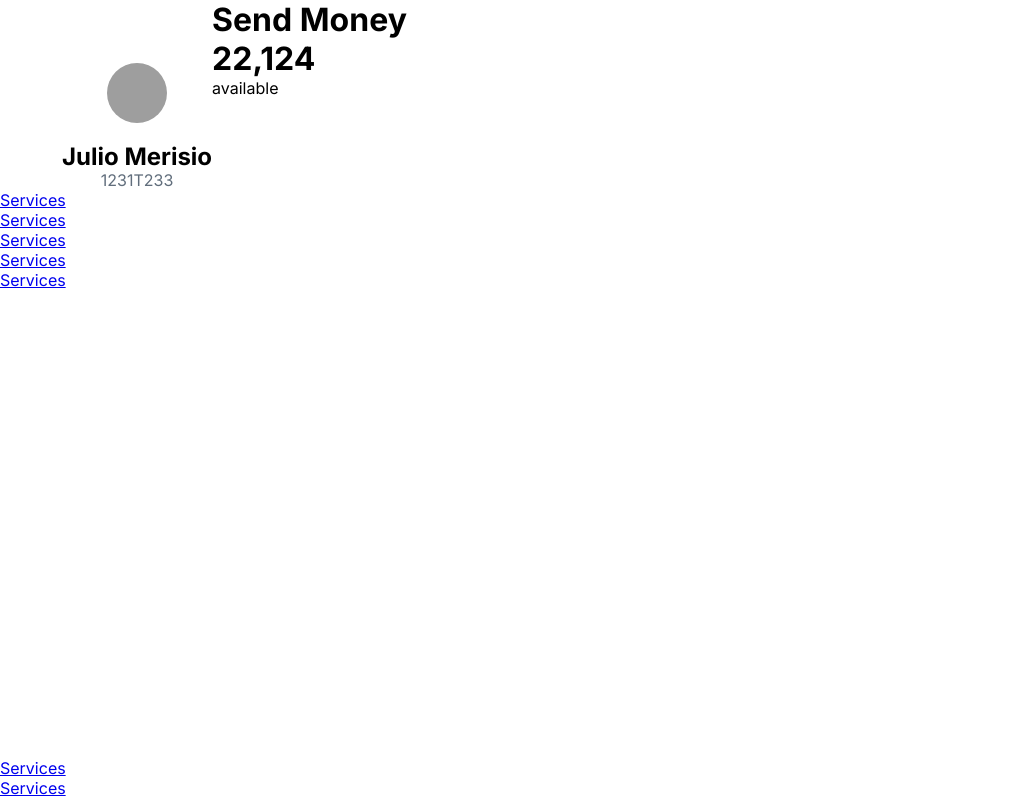
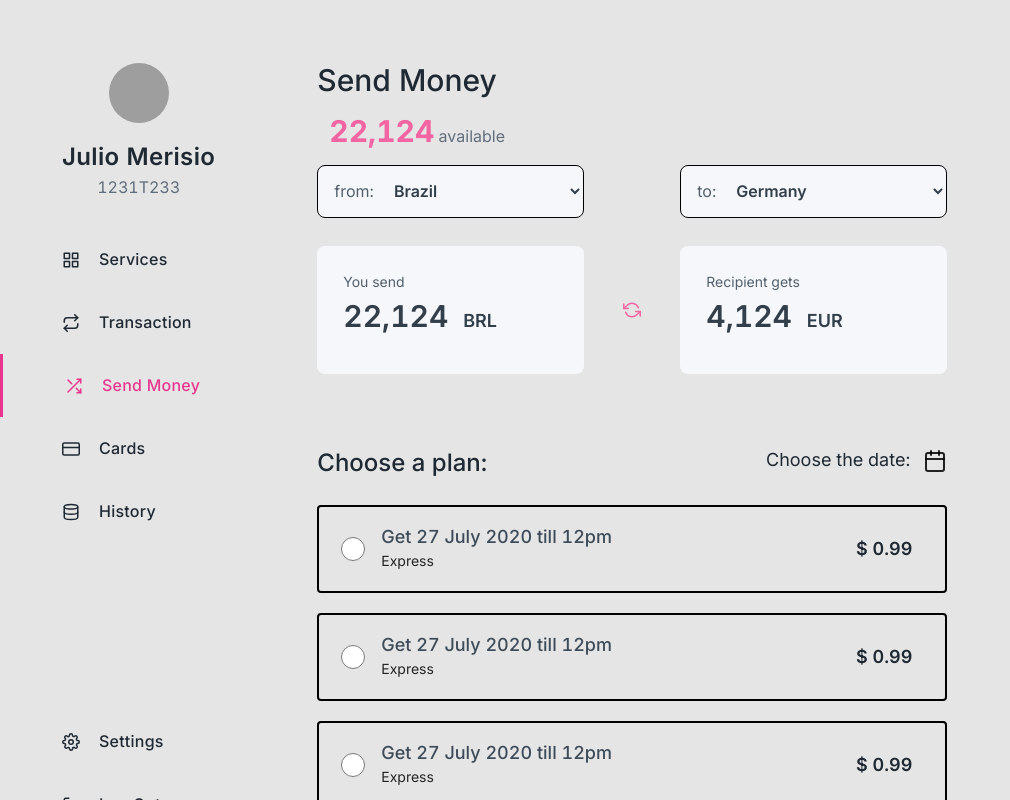
Before and after one commit to MarcusMartins38/datamonkeys, a React (Create React App) app: page / in a window 1280 px wide. Shown: the whole page, without its empty margins (0-1010 px from the left). Built offline with nearby package versions, Linux system fonts and the light colour scheme; grey boxes are pictures that could not be loaded.

Commit message:
Middle design ready

```diff
--- a/package.json
+++ b/package.json
@@ -10,6 +10,7 @@
     "@types/node": "^12.0.0",
     "@types/react": "^16.9.0",
     "@types/react-dom": "^16.9.0",
+    "antd": "^4.5.1",
     "react": "^16.13.1",
     "react-dom": "^16.13.1",
     "react-icons": "^3.10.0",
--- a/src/pages/Dashboard/index.tsx
+++ b/src/pages/Dashboard/index.tsx
@@ -1,19 +1,47 @@
 import React from "react";
 import { NavLink } from "react-router-dom";
 
+import { Select } from "antd";
+import "antd/dist/antd.css";
+
+import {
+  FiGrid,
+  FiRepeat,
+  FiShuffle,
+  FiCreditCard,
+  FiDatabase,
+  FiSettings,
+  FiLogOut,
+  FiRefreshCcw,
+  FiCalendar,
+} from "react-icons/fi";
+
 import {
   Container,
-  LeftSideContent,
+  LeftSideContainer,
   ProfileInfo,
   ServicesButtons,
-  MiddleSideContent,
-  RigthSideContent,
+  MiddleSideContainer,
+  MiddleHeader,
+  SelectionsDiv,
+  ConvertedMoneyDiv,
+  CalendarHeader,
+  ListOfPlans,
+  InputRadio,
+  RigthSideContainer,
+  PaymentDetails,
 } from "./styles";
 
 const Dashboard: React.FC = () => {
+  const { Option } = Select;
+
+  function handleChange(value: string) {
+    console.log(`selected ${value}`);
+  }
+
   return (
     <Container>
-      <LeftSideContent>
+      <LeftSideContainer>
         <ProfileInfo>
           <img
             src="https://avatars0.githubusercontent.com/u/57776263?s=460&u=0492ca374347582300b38a8665c05574b329fec6&v=4"
@@ -25,28 +53,144 @@ const Dashboard: React.FC = () => {
 
         <ServicesButtons>
           <div>
-            <NavLink to="/">Services</NavLink>
-            <NavLink to="/">Services</NavLink>
-            <NavLink to="/">Services</NavLink>
-            <NavLink to="/">Services</NavLink>
-            <NavLink to="/">Services</NavLink>
+            <NavLink to="/">
+              <FiGrid size={18} />
+              Services
+            </NavLink>
+            <NavLink to="/">
+              <FiRepeat size={18} />
+              Transaction
+            </NavLink>
+            <NavLink
+              activeStyle={{
+                color: "#E8368F",
+                borderCollapse: "separate",
+                borderSpacing: "115px 0",
+                borderLeft: "3px solid #E8368F",
+              }}
+              to="/"
+            >
+              <FiShuffle size={18} />
+              Send Money
+            </NavLink>
+            <NavLink to="/">
+              <FiCreditCard size={18} />
+              Cards
+            </NavLink>
+            <NavLink to="/">
+              <FiDatabase size={18} />
+              History
+            </NavLink>
           </div>
 
           <div>
-            <NavLink to="/">Services</NavLink>
-            <NavLink to="/">Services</NavLink>
+            <NavLink to="/">
+              <FiSettings size={18} />
+              Settings
+            </NavLink>
+            <NavLink to="/">
+              <FiLogOut size={18} />
+              Log Out
+            </NavLink>
           </div>
         </ServicesButtons>
-      </LeftSideContent>
+      </LeftSideContainer>
 
-      <MiddleSideContent>
-        <h1>Send Money</h1>
+      <MiddleSideContainer>
+        <MiddleHeader>
+          <h1>Send Money</h1>
+          <div>
+            <p>
+              <strong>22,124</strong> available
+            </p>
+          </div>
+        </MiddleHeader>
+
+        <SelectionsDiv>
+          <div>
+            <p>from:</p>
+            <select>
+              <option value="0">Brazil</option>
+              <option value="0">Selecione uma Cidade</option>
+            </select>
+          </div>
+
+          <div>
+            <p>to:</p>
+            <select>
+              <option value="0">Germany</option>
+              <option value="0">Selecione uma Cidade</option>
+            </select>
+          </div>
+        </SelectionsDiv>
+
+        <ConvertedMoneyDiv>
+          <div id="div">
+            <span id="p">You send</span>
+            <h2 id="h2">
+              <strong>22,124</strong> BRL
+            </h2>
+          </div>
+
+          <FiRefreshCcw size={18} color="#f364a2" />
+
+          <div id="div">
+            <span>Recipient gets</span>
+            <h2>
+              <strong>4,124</strong> EUR
+            </h2>
+          </div>
+        </ConvertedMoneyDiv>
+
+        <CalendarHeader>
+          <h2>Choose a plan:</h2>
+          <div>
+            <p>Choose the date:</p>
+            <FiCalendar size={24} />
+          </div>
+        </CalendarHeader>
+
+        <ListOfPlans>
+          <InputRadio>
+            <input type="radio" name="option" />
+            <div>
+              <p>Get 27 July 2020 till 12pm</p>
+              <span>Express</span>
+            </div>
+            <h2>$ 0.99</h2>
+          </InputRadio>
+
+          <InputRadio>
+            <input type="radio" name="option" />
+            <div>
+              <p>Get 27 July 2020 till 12pm</p>
+              <span>Express</span>
+            </div>
+            <h2>$ 0.99</h2>
+          </InputRadio>
+
+          <InputRadio>
+            <input type="radio" name="option" />
+            <div>
+              <p>Get 27 July 2020 till 12pm</p>
+              <span>Express</span>
+            </div>
+            <h2>$ 0.99</h2>
+          </InputRadio>
+        </ListOfPlans>
+      </MiddleSideContainer>
+
+      <RigthSideContainer>
         <div>
-          <h1>22,124</h1> <p>available</p>
+          <button></button>
+          <button></button>
         </div>
-      </MiddleSideContent>
 
-      <RigthSideContent></RigthSideContent>
+        <PaymentDetails>
+          <div></div>
+          <div></div>
+        </PaymentDetails>
+      </RigthSideContainer>
     </Container>
   );
 };
--- a/src/pages/Dashboard/styles.ts
+++ b/src/pages/Dashboard/styles.ts
@@ -2,12 +2,15 @@ import styled from "styled-components";
 
 export const Container = styled.div`
   width: 100%;
+  max-width: 1440px;
   height: 100vh;
+
+  margin: 0 auto;
 
   display: flex;
 `;
 
-export const LeftSideContent = styled.div`
+export const LeftSideContainer = styled.div`
   display: flex;
   flex-direction: column;
 
@@ -32,10 +35,12 @@ export const ProfileInfo = styled.div`
     margin-bottom: 19px;
   }
 
-  h1 {
+  h2 {
     font-weight: 600;
     font-size: 24px;
     line-height: 29px;
+    letter-spacing: 0.015em;
+
     color: #1f2933;
 
     margin-bottom: 7px;
@@ -53,6 +58,7 @@ export const ServicesButtons = styled.div`
   display: flex;
   flex-direction: column;
   height: 608px;
+  margin-top: 15px;
 
   justify-content: space-between;
 
@@ -60,13 +66,257 @@ export const ServicesButtons = styled.div`
     display: flex;
     flex-direction: column;
 
-    button {
-      margin-top: 45px;
-      margin-left: 62px;
+    a {
+      display: flex;
+      align-items: center;
+
+      padding: 22px 0 22px 62px;
+
+      text-decoration: none;
+
+      font-weight: 500;
+      font-size: 16px;
+      line-height: 19px;
+      letter-spacing: 0.015em;
+
+      color: #1f2933;
+
+      svg {
+        margin-right: 19px;
+      }
     }
   }
 `;
 
-export const MiddleSideContent = styled.div``;
+export const MiddleSideContainer = styled.div`
+  display: flex;
+  flex-direction: column;
 
-export const RigthSideContent = styled.div``;
+  margin-left: 102px;
+  margin-top: 62px;
+`;
+
+export const MiddleHeader = styled.div`
+  h1 {
+    font-weight: 500;
+    font-size: 30px;
+    line-height: 36px;
+
+    color: #1f2933;
+  }
+
+  div {
+    display: flex;
+
+    margin-top: 14px;
+    align-items: flex-end;
+
+    p {
+      font-size: 16px;
+      line-height: 19px;
+
+      margin-left: 12px;
+
+      color: #616e7c;
+
+      strong {
+        font-weight: bold;
+        font-size: 30px;
+        line-height: 36px;
+
+        color: #f364a2;
+      }
+    }
+  }
+`;
+
+export const SelectionsDiv = styled.div`
+  display: flex;
+  align-items: center;
+  justify-content: space-between;
+
+  div {
+    display: flex;
+    align-items: center;
+
+    width: 267px;
+    height: 53px;
+
+    background: #f5f7fa;
+    border-radius: 8px;
+
+    border: 1px solid black;
+
+    & + div {
+      margin-left: 92px;
+    }
+
+    p {
+      padding: 16px 16px 0 16px;
+
+      font-size: 16px;
+      line-height: 19px;
+
+      color: #52606d;
+    }
+
+    select {
+      width: 100%;
+      height: 100%;
+
+      background-color: transparent;
+      border-radius: 8px;
+
+      font-weight: 600;
+      font-size: 16px;
+      line-height: 19px;
+
+      color: #323f4b;
+    }
+  }
+`;
+
+export const ConvertedMoneyDiv = styled.div`
+  width: 100%;
+  margin-top: 28px;
+
+  display: flex;
+  align-items: center;
+  justify-content: space-between;
+
+  svg {
+    margin: 0 auto;
+  }
+
+  div {
+    display: flex;
+    flex-direction: column;
+
+    width: 267px;
+    height: 128px;
+
+    background: #f5f7fa;
+    border-radius: 8px;
+
+    span {
+      margin: 27px auto 8px 26px;
+
+      font-size: 14px;
+      line-height: 17px;
+
+      color: #52606d;
+    }
+
+    h2 {
+      margin: 0 auto 0 26px;
+
+      font-weight: 600;
+      font-size: 18px;
+      line-height: 22px;
+      color: #323f4b;
+
+      /* margin-right: 100px; */
+
+      strong {
+        font-weight: 600;
+        font-size: 30px;
+        line-height: 36px;
+
+        margin-right: 10px;
+      }
+    }
+  }
+`;
+
+export const CalendarHeader = styled.div`
+  display: flex;
+  align-items: center;
+  justify-content: space-between;
+
+  margin-top: 74px;
+  margin-bottom: 16px;
+
+  h2 {
+    font-weight: 500;
+    font-size: 24px;
+    line-height: 29px;
+
+    color: #1f2933;
+  }
+
+  div {
+    display: flex;
+
+    p {
+      font-size: 18px;
+      line-height: 22px;
+      margin-right: 13px;
+
+      color: #1f2933;
+    }
+  }
+`;
+
+export const ListOfPlans = styled.div`
+  display: flex;
+  flex-direction: column;
+`;
+
+export const InputRadio = styled.div`
+  display: flex;
+  align-items: center;
+  justify-content: space-between;
+
+  width: 630px;
+  height: 88px;
+
+  border: 2px solid black;
+  box-sizing: border-box;
+  border-radius: 4px;
+
+  position: relative;
+  margin-bottom: 20px;
+
+  input {
+    position: absolute;
+    margin-left: 22px;
+
+    width: 24px;
+    height: 24px;
+  }
+
+  div {
+    display: flex;
+    flex-direction: column;
+    justify-content: center;
+
+    margin-left: 62px;
+
+    p {
+      font-weight: 500;
+      font-size: 18px;
+      line-height: 22px;
+
+      color: #3e4c59;
+    }
+
+    span {
+      margin-top: -16px;
+    }
+  }
+
+  h2 {
+    font-weight: 600;
+    font-size: 18px;
+    line-height: 22px;
+
+    margin-right: 33px;
+    margin-top: 8px;
+
+    color: #1f2933;
+  }
+`;
+
+export const RigthSideContainer = styled.div``;
+
+export const PaymentDetails = styled.div``;
--- a/src/styles/GlobalStyles.ts
+++ b/src/styles/GlobalStyles.ts
@@ -9,6 +9,7 @@ export default createGlobalStyle`
   html, body, #root {
     height: 100%;
     overflow-y: hidden;
+    background-color: #E5E5E5;
   }
   *, button, input {
     border: 0;
```
Also changed, not shown: 1 other file (tests, documents, lock files or other folders).
